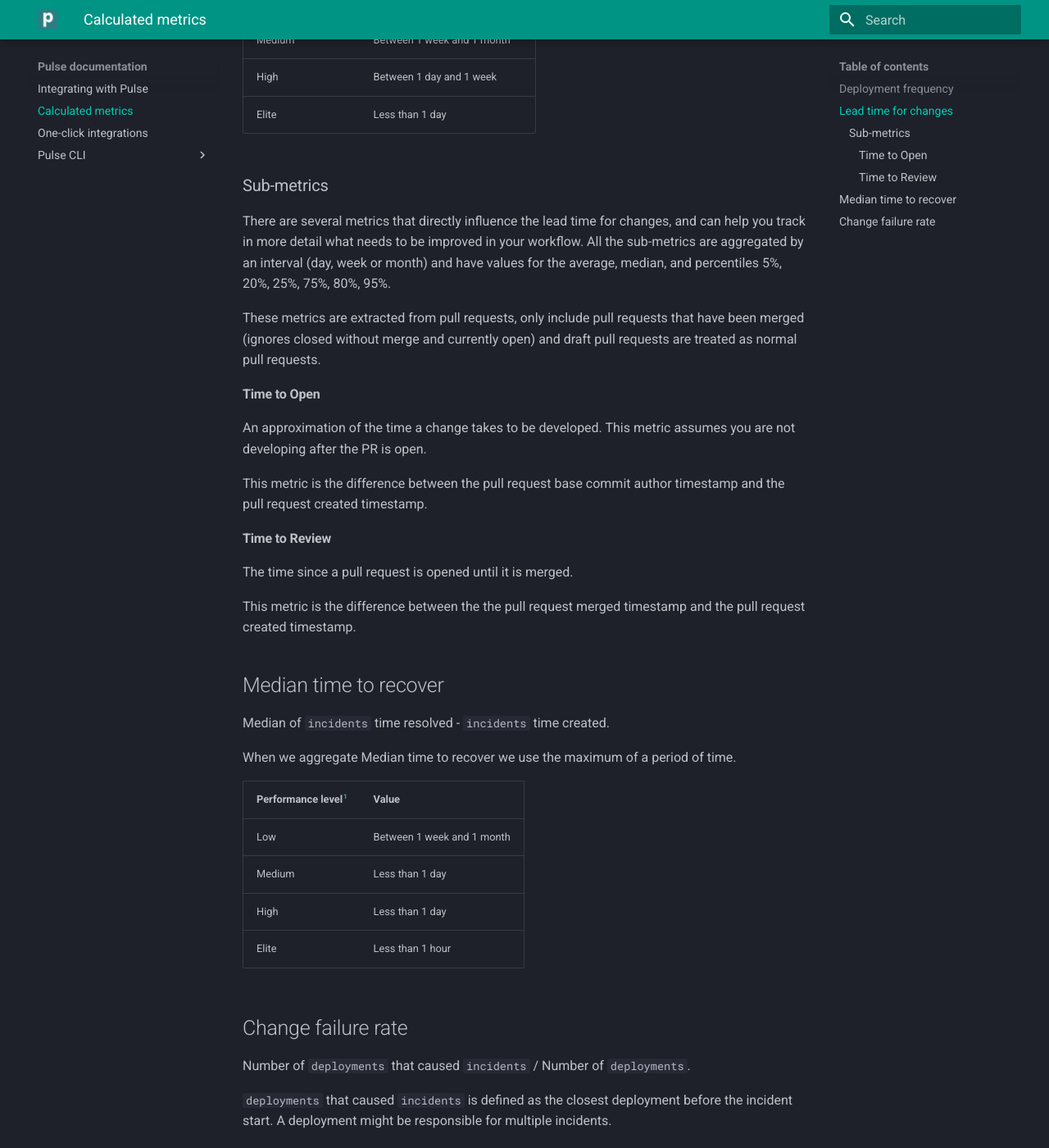
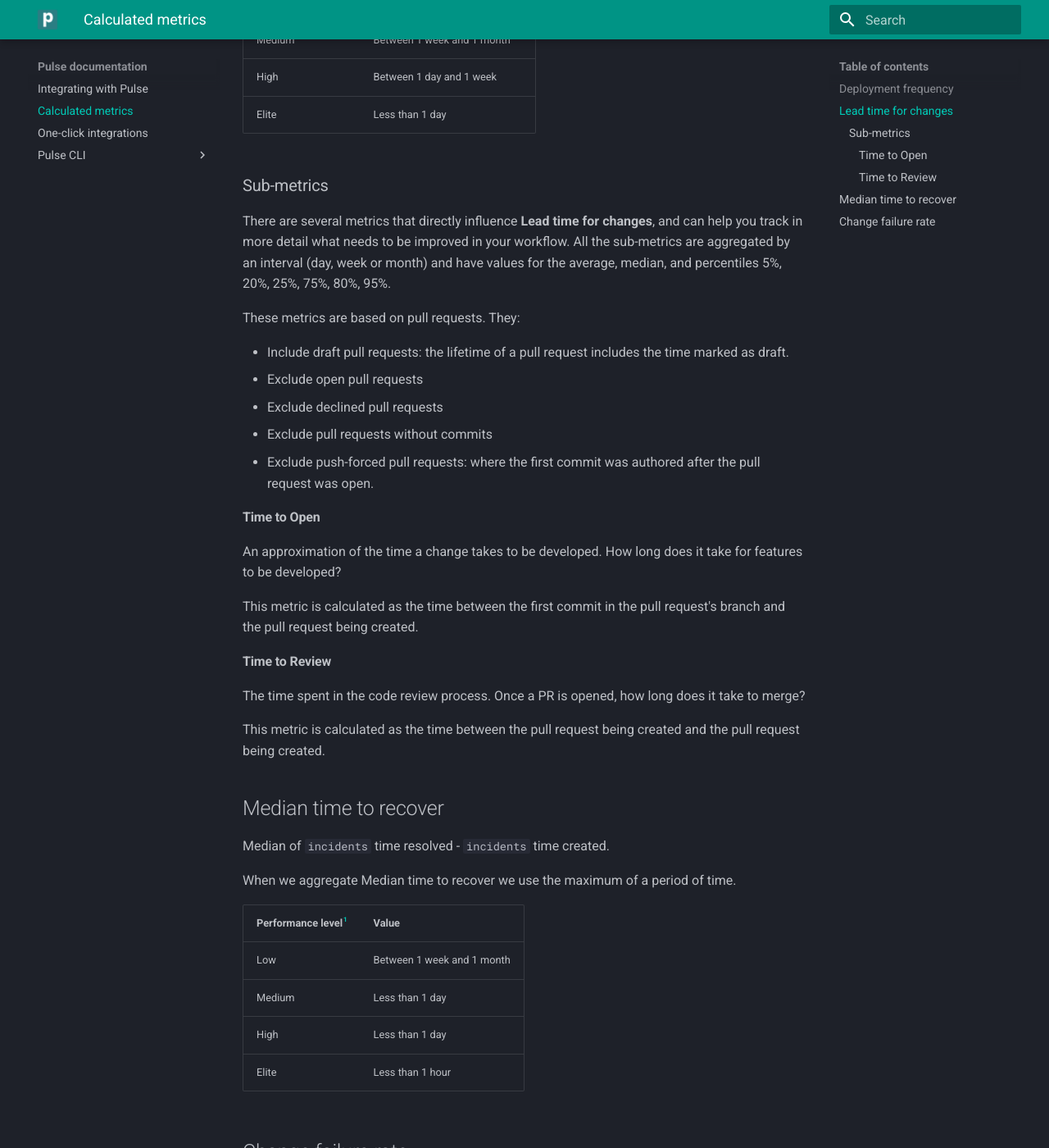
Before and after one commit to codacy/pulse-user-docs, an MkDocs documentation site: the page built from docs/metrics.md, in a window 1280 px wide and 1400 px high, scrolled down 1466 px. Shown: the whole window at 82% size. Built offline with MkDocs 1.6.1 and Material for MkDocs 9.7.7, drawn with Linux system fonts in a browser that asks for light colours.

Commit message:
clean: Apply suggestions from code review
Co-authored-by: Rafael Cortês <rafael@codacy.com>

```diff
--- a/docs/metrics.md
+++ b/docs/metrics.md
@@ -43,27 +43,31 @@ When we aggregate Lead time for changes we use the maximum of a period of time.
 
 ### Sub-metrics
 
-There are several metrics that directly influence the lead time for changes,
+There are several metrics that directly influence **Lead time for changes**,
 and can help you track in more detail what needs to be improved in your workflow.
 All the sub-metrics are aggregated by an interval (day, week or month) and have values for
 the average, median, and percentiles 5%, 20%, 25%, 75%, 80%, 95%.
 
-These metrics are extracted from pull requests,
-only include pull requests that have been merged (ignores closed without merge and currently open) and
-draft pull requests are treated as normal pull requests.
+These metrics are based on pull requests.
+They:
+
+- Include draft pull requests: the lifetime of a pull request includes the time marked as draft.
+- Exclude open pull requests
+- Exclude declined pull requests
+- Exclude pull requests without commits
+- Exclude push-forced pull requests: where the first commit was authored after the pull request was open.
 
 #### Time to Open
 
-An approximation of the time a change takes to be developed.
-This metric assumes you are not developing after the PR is open.
+An approximation of the time a change takes to be developed. How long does it take for features to be developed?
 
-This metric is the difference between the pull request base commit author timestamp and the pull request created timestamp.
+This metric is calculated as the time between the first commit in the pull request's branch and the pull request being created.
 
 #### Time to Review
 
-The time since a pull request is opened until it is merged.
+The time spent in the code review process. Once a PR is opened, how long does it take to merge?
 
-This metric is the difference between the the pull request merged timestamp and the pull request created timestamp.
+This metric is calculated as the time between the pull request being created and the pull request being created.
 
 ## Median time to recover
 
```
